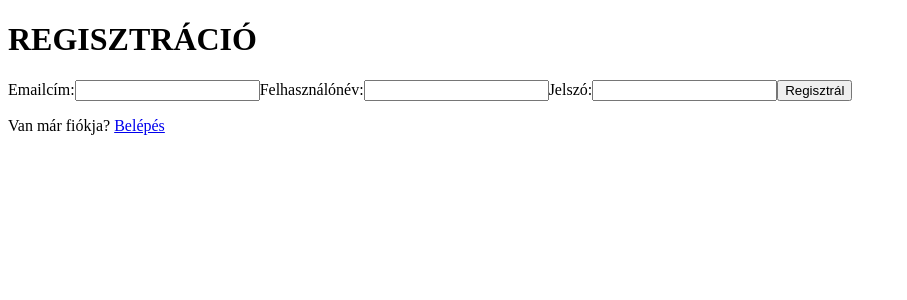
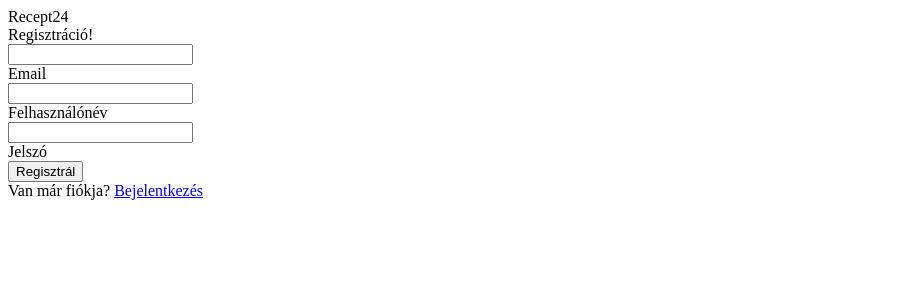
Before and after one commit to recept24/recept24, a PHP site: page /register.php in a window 1280 px wide. Shown: the top 300 px of the page, without its empty margins (0-907 px from the left). Run offline with PHP 8.4, Linux system fonts and the light colour scheme; some libraries are stand-ins or nearby versions.

Commit message:
register.php

```diff
--- a/register.php
+++ b/register.php
@@ -5,59 +5,97 @@
     <meta name="viewport" content="width=device-width, initial-scale=1.0">
     <title>Regisztráció</title>
     <script src="https://www.google.com/recaptcha/api.js" async defer></script>
-    <link href="menu.css" type="text/css" rel="stylesheet">
+    <link rel="stylesheet" href="register.css" type="text/css">
 
 </head>
 <body>
-
-<h1>REGISZTRÁCIÓ</h1>
-
 <?php
 
 if (!isset($_POST['upw']))
 {
-    echo '<form method="post" action="register.php" id="register">';
-    echo '<label for="email">Emailcím:</label>';
-    echo '<input type="email" id="umail" name="umail" required>';
-    echo '<label for="username">Felhasználónév:</label>';
-    echo '<input type="text" id="unick" name="unick" required>';
-    echo '<label for="password">Jelszó:</label>';
-    echo '<input type="password" id="upw" name="upw" required>';
-    /*echo '<div class="g-recaptcha" data-sitekey="6LdTFmcpAAAAAOQWMm0gqWKYyqagZPNpeLuYajXm"></div>';*/
-    echo '<button type="submit" id="submitBtn">Regisztrál</button>';
-    echo '</form>';
+    ?>
+    <div class="container">
+    <div class="form">
+    <div class="title">Recept24</div>
+    <div class="subtitle">Regisztráció!</div>
 
+
+    <form method="post" action="register.php" id="register">
+    <div class="input-container ic1">
+    <input type="email" id="umail" name="umail" class="input" required placeholder=" ">
+    <div class="cut cutshort1"></div>
+    <label class="placeholder" for="umail">Email</label>
+    </div>
+    <div class="input-container ic2">
+    <input type="text" id="unick" name="unick" required class="input" placeholder=" ">
+    <div class="cut"></div>
+    <label class="placeholder" for="unick">Felhasználónév</label>
+    </div>
+
+    <div class="input-container ic2">
+    <input type="password" id="upw" name="upw" required class="input" placeholder=" ">
+    <div class="cut cutshort2"></div>
+    <label class="placeholder" for="upw">Jelszó</label>
+    </div>
+
+    <button type="text" class="submit">Regisztrál</button>
+    <div class="subtitle">Van már fiókja? <?php echo '<a href="?p=login">Bejelentkezés</a>' ?></a></div>
+    </form>
+    </div>
+    </div>
+
+
+
+
+
+
+
+    <?php
+    echo '</div>';
 }
 else
 {
 
     $hashedPassword = password_hash(($_POST['upw']),PASSWORD_DEFAULT);
 
-    echo '<form method="post" action="api/createuser/index.php" id="autoFilledForm">';
-    echo '<label for="email">Emailcím:</label>';
-    echo '<input type="email" id="umail" name="umail" value="' . $_POST['umail'] . '" required>';
-    echo '<label for="username">Felhasználónév:</label>';
-    echo '<input type="text" id="unick" name="unick" value="' . $_POST['unick'] . '" required>';
-    echo '<label for="password">Jelszó:</label>';
-    echo '<input type="hidden" id="upw" name="upw" value="' . $hashedPassword . '">';
-    /*echo '<div class="g-recaptcha" data-sitekey="6LdTFmcpAAAAAOQWMm0gqWKYyqagZPNpeLuYajXm"></div>';*/
-    echo '<button type="submit">Regisztrál</button>';
-    echo '</form>';
+    $apiUrl = 'http://recept24.szakdoga.net/api/createuser/index.php';
 
-    ?>
-    <script>
-            document.getElementById('autoFilledForm').submit();
-    </script>
-    <?php
-}
+    $userAgent = 'Mozilla/5.0 (Windows NT 11.0; Win64; x64) AppleWebKit/537.36 (KHTML, like Gecko) Chrome/99.0.9999.99 Safari/537.36';
+
+
+    $data = [
+        'umail' => $_POST['umail'],
+        'unick' => $_POST['unick'],
+        'upw'   => $hashedPassword,
+    ];
+
+    $ch = curl_init($apiUrl);
+
+    curl_setopt($ch, CURLOPT_RETURNTRANSFER, true);
+    curl_setopt($ch, CURLOPT_POST, true);
+    curl_setopt($ch, CURLOPT_POSTFIELDS, http_build_query($data));
+    curl_setopt($ch, CURLOPT_USERAGENT, $userAgent);
+
+    $response = curl_exec($ch);
+    $json_response = json_decode($response);
 
 
 
 
+    if ($response === false) {
+        echo 'cURL request failed: ' . curl_error($ch);
+    } else {
+        //echo $response;
+    }
+
+
+
+    curl_close($ch);
+}
 
 
 ?>
-<p>Van már fiókja? <a href="login.php">Belépés</a></p>
+
 
 
 </body>
```
